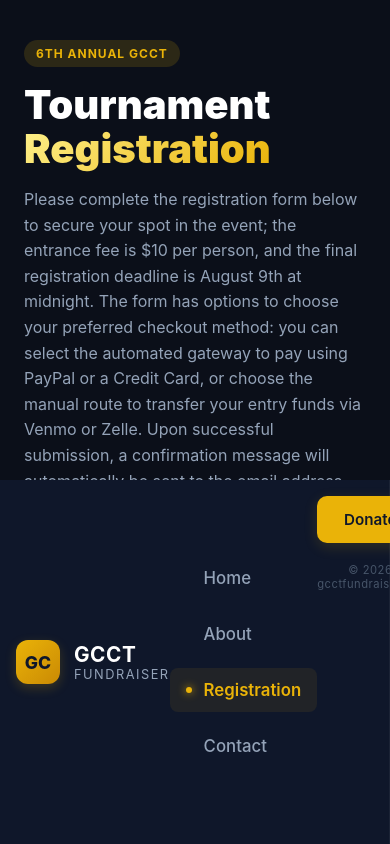
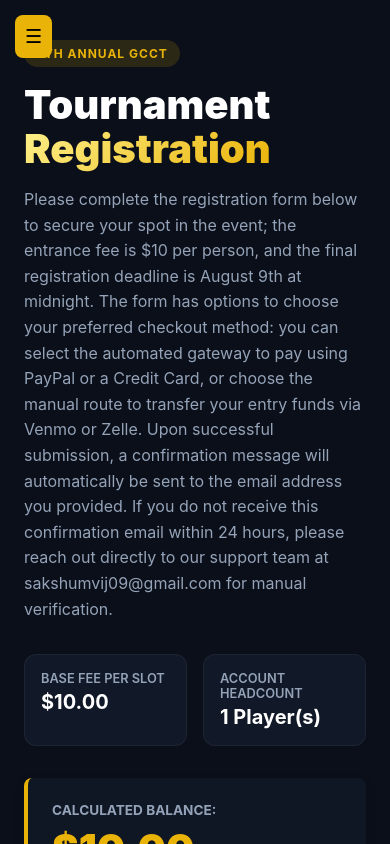
Before and after one commit to m-vij/gcct-fundraiser, a React (Vite) app in the folder client/: page /registration in a window 390 px wide. Built offline with nearby package versions, Linux system fonts and the light colour scheme.

Commit message:
feat: implement mobile responsive sidebar and fix home page layout

```diff
--- a/client/src/App.jsx
+++ b/client/src/App.jsx
@@ -1,4 +1,4 @@
-import React from 'react';
+import React, { useState } from 'react';
 import { BrowserRouter as Router, Routes, Route } from 'react-router-dom';
 import Header from './components/Header';
 import Home from './pages/Home';
@@ -9,14 +9,14 @@ import Contact from './pages/Contact';
 import './App.css';
 
 function App() {
+  const [isMenuOpen, setIsMenuOpen] = useState(false);
+
   return (
     <Router>
-      <div className="app-layout">
-        {/* Fixed Left Sidebar */}
-        <Header />
+      <div className={`app-layout ${isMenuOpen ? 'menu-active' : ''}`}>
+        <Header isMenuOpen={isMenuOpen} setIsMenuOpen={setIsMenuOpen} />
 
-        {/* Dynamic Right Content Area */}
-        <main className="main-content">
+        <main className="main-content" onClick={() => setIsMenuOpen(false)}>
           <Routes>
             <Route path="/" element={<Home />} />
             <Route path="/donate" element={<Donate />} />
--- a/client/src/components/Header.css
+++ b/client/src/components/Header.css
@@ -136,14 +136,54 @@
   letter-spacing: 0.5px;
 }
 
+/* Mobile Overrides */
 @media (max-width: 768px) {
+  .hamburger-btn {
+    display: block;
+    position: fixed;
+    top: 15px;
+    left: 15px;
+    z-index: 1002;
+    background: #eab308;
+    border: none;
+    padding: 10px;
+    border-radius: 8px;
+    font-size: 1.2rem;
+    cursor: pointer;
+  }
+
   .sidebar-nav {
+    position: fixed;
+    top: 0;
+    left: -280px;
+    width: 280px;
+    height: 100%;
+    z-index: 1001;
+    transition: left 0.3s ease;
+  }
+
+  .sidebar-nav.open {
+    left: 0;
+  }
+
+  .menu-overlay {
+    position: fixed;
+    top: 0;
+    left: 0;
     width: 100%;
-    height: auto;
-    position: fixed;
-    bottom: 0;
-    flex-direction: row;
-    padding: 16px;
+    height: 100%;
+    background: rgba(0, 0, 0, 0.6);
     z-index: 1000;
   }
 }
+
+/* Desktop Defaults */
+@media (min-width: 769px) {
+  .hamburger-btn {
+    display: none;
+  }
+  .sidebar-nav {
+    position: relative;
+    left: 0;
+  }
+}
--- a/client/src/components/Header.jsx
+++ b/client/src/components/Header.jsx
@@ -2,10 +2,16 @@ import React from 'react';
 import { NavLink } from 'react-router-dom';
 import './Header.css';
 
-function Header() {
+function Header({ isMenuOpen, setIsMenuOpen }) {
   return (
-    <aside className="sidebar-nav">
-      {/* Platform Branding */}
+    <>
+      <button className="hamburger-btn" onClick={() => setIsMenuOpen(!isMenuOpen)}>
+        ☰
+      </button>
+
+      {isMenuOpen && <div className="menu-overlay" onClick={() => setIsMenuOpen(false)}></div>}
+
+      <aside className={`sidebar-nav ${isMenuOpen ? 'open' : ''}`}>
         <div className="brand-container">
           <div className="logo-icon">GC</div>
           <div className="brand-details">
@@ -14,30 +20,18 @@ function Header() {
           </div>
         </div>
 
-      {/* Modern Navigation Menu */}
-      <nav className="nav-menu">
-        <NavLink to="/" className={({ isActive }) => isActive ? "nav-item active" : "nav-item"}>
-          <span className="nav-dot"></span> Home
-        </NavLink>
-        <NavLink to="/about" className={({ isActive }) => isActive ? "nav-item active" : "nav-item"}>
-          <span className="nav-dot"></span> About
-        </NavLink>
-        <NavLink to="/registration" className={({ isActive }) => isActive ? "nav-item active" : "nav-item"}>
-          <span className="nav-dot"></span> Registration
-        </NavLink>
-        <NavLink to="/contact" className={({ isActive }) => isActive ? "nav-item active" : "nav-item"}>
-          <span className="nav-dot"></span> Contact
-        </NavLink>
+        <nav className="nav-menu" onClick={() => setIsMenuOpen(false)}>
+          <NavLink to="/" className="nav-item">Home</NavLink>
+          <NavLink to="/about" className="nav-item">About</NavLink>
+          <NavLink to="/registration" className="nav-item">Registration</NavLink>
+          <NavLink to="/contact" className="nav-item">Contact</NavLink>
         </nav>
 
-      {/* Prominent Sidebar Call to Action */}
         <div className="sidebar-footer">
-        <NavLink to="/donate" className="cta-donate-btn">
-          Donate
-        </NavLink>
-        <p className="footer-meta">© 2026 gcctfundraiser.org</p>
+          <NavLink to="/donate" className="cta-donate-btn">Donate</NavLink>
         </div>
       </aside>
+    </>
   );
 }
 
--- a/client/src/pages/Home.css
+++ b/client/src/pages/Home.css
@@ -394,3 +394,25 @@
   .scrollable-info-pane { width: 100%; height: auto; padding: 40px 24px; }
   .photo-side { width: 100%; min-height: 350px; }
 }
+
+/* Stack panes on mobile */
+@media (max-width: 1024px) {
+  .split-home-container {
+    flex-direction: column; /* Stacks text and photo vertically */
+    overflow-y: auto;       /* Allows the entire page to scroll */
+    height: 100%;           /* Ensures the container fills the screen height */
+  }
+
+  .scrollable-info-pane {
+    width: 100%;            /* Text pane takes full width[cite: 21] */
+    height: auto;           /* Removes fixed height constraint to allow flow[cite: 21] */
+    padding: 20px;
+    overflow-y: visible;    /* Prevents double-scrollbars[cite: 21] */
+  }
+
+  .photo-side {
+    width: 100%;            /* Photo pane takes full width[cite: 21] */
+    height: 300px;          /* Restricts photo height on mobile[cite: 21] */
+    order: -1;              /* Optional: keeps photo at the top[cite: 21] */
+  }
+}
--- a/client/src/pages/Registration.jsx
+++ b/client/src/pages/Registration.jsx
@@ -75,7 +75,7 @@ function Registration() {
 
     setLoading(true);
     try {
-      const response = await fetch('/api/submit-manual', {
+      const response = await fetch('https://gcct-fundraiser.onrender.com/api/submit-manual', {
         method: 'POST',
         headers: { 'Content-Type': 'application/json' },
         body: JSON.stringify({ payer: payerInfo, competitors, totalAmount: calculatedTotal })
@@ -96,7 +96,7 @@ function Registration() {
   const handlePayPalSuccessLogs = async (orderId) => {
     setLoading(true); // Lock form while updating database backend via PayPal pipeline
     try {
-      await fetch('/api/submit-paypal', {
+      await fetch('https://gcct-fundraiser.onrender.com/api/submit-paypal', {
         method: 'POST',
         headers: { 'Content-Type': 'application/json' },
         body: JSON.stringify({ payer: payerInfo, competitors, totalAmount: calculatedTotal, paypalOrderId: orderId })
```
Lines whose indentation alone changed are shown as unchanged.
